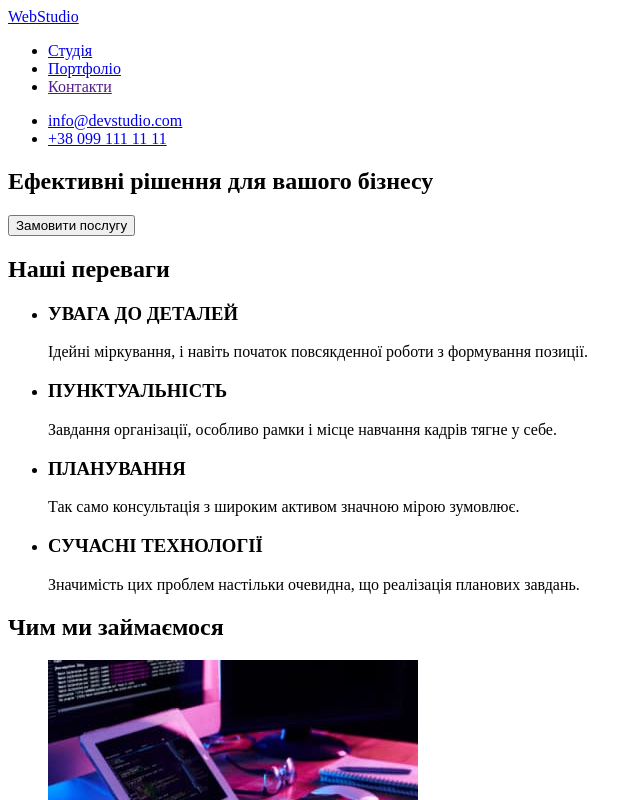
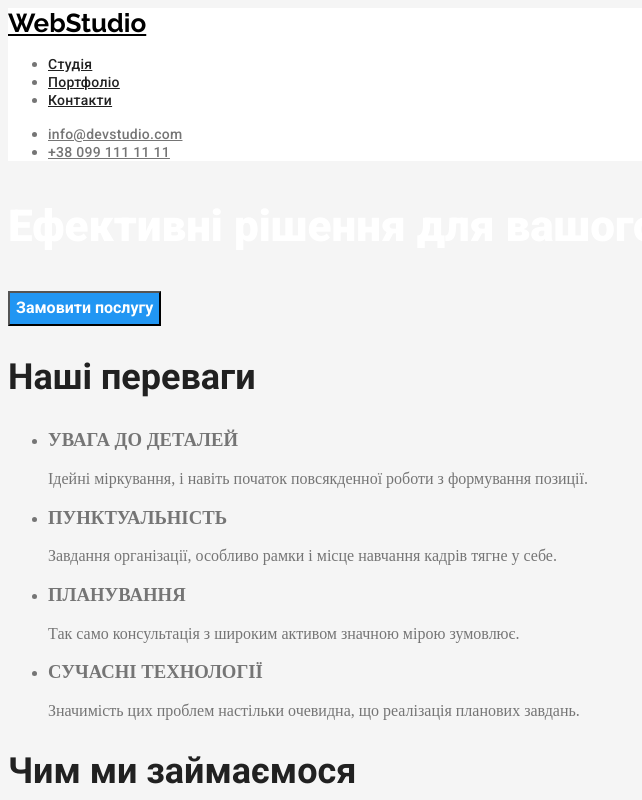
Before and after one commit to Serhey1992/-goit-markup-hw-02, a plain HTML site: page index.html in a window 1280 px wide. Shown: the top 800 px of the page, without its empty margins (0-642 px from the left). Drawn offline with Linux system fonts and the light colour scheme.

Commit message:
css start

```diff
--- a/css/styles.css
+++ b/css/styles.css
@@ -0,0 +1,68 @@
+.page-header{
+    background-color: #fff;
+}
+.logo{
+    font-family: 'Raleway';
+        font-weight: 700;
+        font-size: 26px;
+        line-height: 1.2;
+        color: #000000;
+}
+.site-nav .link{
+    color: #212121;
+    font-family: 'Roboto';
+        font-weight: 500;
+        font-size: 14px;
+        line-height: 1.1;
+        letter-spacing: 0.02em;
+}
+.site-nav .link:hover,
+.site-nav .link:focus{
+    color: #2196F3;
+}
+.feedback .link{
+    color: #757575;
+    font-family: 'Roboto';
+        font-weight: 500;
+        font-size: 14px;
+        line-height: 1.1;
+        letter-spacing: 0.02em;
+}
+.feedback .link:hover,
+.feedback .link:focus{
+    color: #2196F3;
+}
+.page{
+    background-color: #F5F5F5;
+    color: #757575;
+}
+.hero-title{
+    color: #ffffff;
+    font-family: 'Roboto';
+        font-weight: 900;
+        font-size: 44px;
+        line-height: 1.3;
+}
+.hero-button{
+    background-color: #2196F3;
+    color: #ffffff;
+    font-family: 'Roboto';
+        font-weight: 700;
+        font-size: 16px;
+        line-height: 1.8;
+}
+.section-title{
+    color: #212121;
+    font-family: 'Roboto';
+        font-weight: 700;
+        font-size: 36px;
+        line-height: 1.2;
+}
+
+
+/* колір фону #F5F5F5 */
+/* колір заголовків #212121 */
+/* колір тексту #757575 */
+/*колір героя заголовка і кнопки #FFFFFF*/
+/* колі акцент #2196F3 */
+/* колір мила і  телефону в футері rgba(255, 255, 255, 0.6)*/
--- a/index.html
+++ b/index.html
@@ -12,28 +12,28 @@
 
     <link rel="stylesheet" href="./css/styles.css">
 </head>
-<body>
+<body class="page">
     <header class="page-header">
         <nav>
             <a href="./index.html" class="logo">WebStudio</a>
             <ul class="site-nav">
-                <li><a href="./index.html">Студія</a></li>
-                <li><a href="./portfolio.html">Портфоліо</a></li>
-                <li><a href="">Контакти</a></li>
+                <li><a href="./index.html" class="link">Студія</a></li>
+                <li><a href="./portfolio.html" class="link">Портфоліо</a></li>
+                <li><a href="" class="link">Контакти</a></li>
             </ul>
         </nav>
         <ul class="feedback">
-            <li><a href="info@devstudio.com">info@devstudio.com</a></li>
-            <li><a href="tel:+380991111111">+38 099 111 11 11</a></li>
+            <li><a href="info@devstudio.com" class="link">info@devstudio.com</a></li>
+            <li><a href="tel:+380991111111" class="link">+38 099 111 11 11</a></li>
         </ul>
     </header>
     <main>
         <section>
-            <h1 class="hero-header">Ефективні рішення для вашого бізнесу</h1>
+            <h1 class="hero-title">Ефективні рішення для вашого бізнесу</h1>
             <button type="button" class="hero-button">Замовити послугу</button>
         </section>
-        <section>
-            <h2>Наші переваги</h2>
+        <section class="section">
+            <h2 class="section-title">Наші переваги</h2>
             <ul>
                 <li>
                     <h3>УВАГА ДО ДЕТАЛЕЙ</h3>
@@ -53,16 +53,16 @@
                 </li>
             </ul>
         </section>
-        <section>
-            <h2>Чим ми займаємося</h2>
+        <section class="section">
+            <h2 class="section-title">Чим ми займаємося</h2>
             <ul>
                 <li><a href=""><img src="./images/pc.jpg" alt="ноутбук" width="370"></a></li>
                 <li><a href=""><img src="./images/phone.jpg" alt="телефон" width="370"></a></li>
                 <li><a href=""><img src="./images/tablet.jpg" alt="планшет" width="370"></a></li>
             </ul>
         </section>
-        <section>
-            <h2>Наша команда</h2>
+        <section class="section">
+            <h2 class="section-title">Наша команда</h2>
             <ul>
                 <li><img src="images/Ihor.jpg" alt="фото Ігор Дем'яненко" width="270">
                     <h3>Ігор Дем'яненко</h3>
```
Also changed, not shown: portfolio.html (+6 -6 lines).
